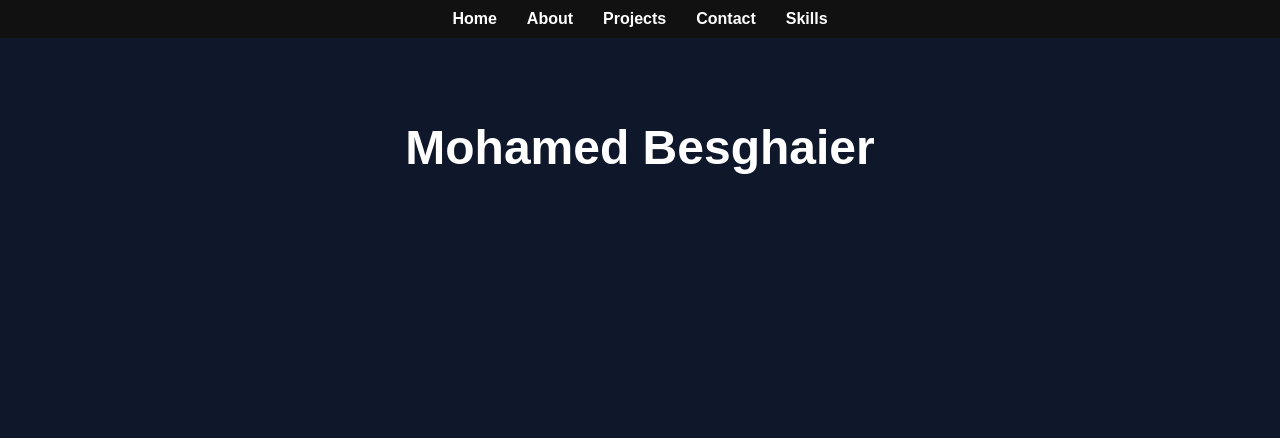
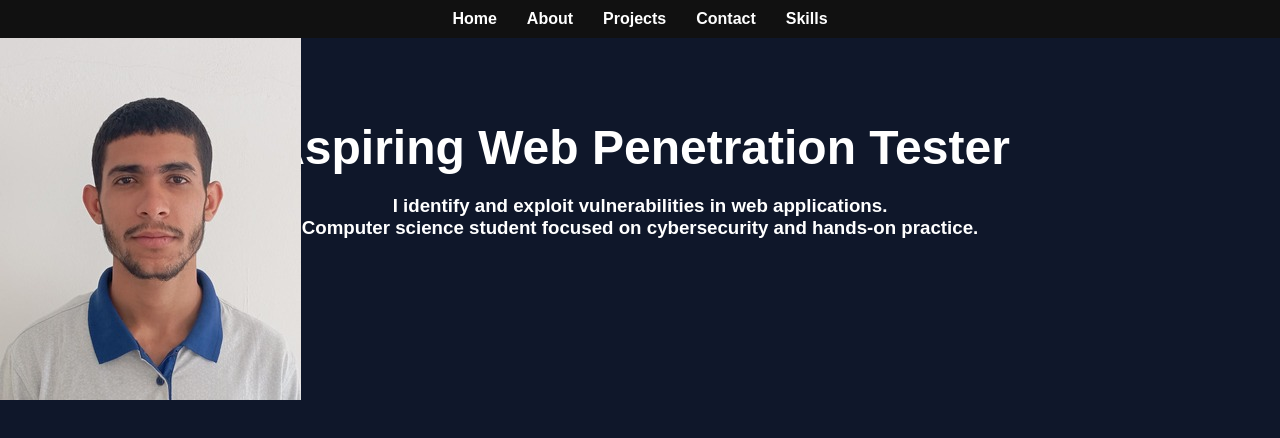
Before and after one commit to mohamed-besghaier/besghaier-portfolio, a React (Vite) app: page / in a window 1280 px wide. Shown: the top 438 px of the page. Built offline with nearby package versions, Linux system fonts and the light colour scheme.

Commit message:
add home image

```diff
--- a/src/index.css
+++ b/src/index.css
@@ -65,13 +65,17 @@ p {
 /* Section */
 section {
   min-height: 100vh;
-  padding: 120px 40px 60px 40px; /* top padding leaves space for navbar */
+  padding: 120px 40px 60px 40px;
   display: flex;
   flex-direction: column;
   justify-content: center;
   align-items: center;
   border-bottom: 1px solid #333;
   text-align: center;
+}
+
+#hero-sec {
+  left: 50%;
 }
 
 /* Headings */
@@ -92,6 +96,14 @@ p {
   line-height: 1.6;
 }
 
+/* Images */
+
+#profile {
+  position: absolute;
+  left: 0;
+  top: 0;
+}
+
 /* Buttons */
 button {
   margin-top: 20px;
--- a/src/pages/About.jsx
+++ b/src/pages/About.jsx
@@ -3,7 +3,12 @@ function About() {
     <div className="page">
       <title> About </title>
       <h2> About Me </h2>
-      <p> Student, Hacker, Content creator </p>
+      <p>
+        I’m Mohamed, a computer science student with a strong interest in web security and penetration testing.
+        I focus on understanding how web applications work internally and how vulnerabilities can be exploited in real-world scenarios. My learning approach is hands-on, using platforms like labs, CTFs, and personal experiments.
+        I’m currently developing my skills in areas such as web vulnerabilities, reconnaissance, and basic exploitation techniques.
+        I’m looking to grow in cybersecurity and gain practical experience through projects, challenges, and real-world opportunities.
+      </p>
     </div>
   );
 }
--- a/src/pages/Hero.jsx
+++ b/src/pages/Hero.jsx
@@ -1,8 +1,17 @@
+import profile from '/src/assets/profile.jpeg'
+
 function Hero() {
   return (
     <div className="page">
       <title> Home </title>
-      <h1> Mohamed Besghaier </h1>
+      <img id='profile' src={profile} alt="profile logo" />
+      <div id='hero-sec'>
+        <h1> Aspiring Web Penetration Tester </h1>
+        <h3>
+          I identify and exploit vulnerabilities in web applications. <br/>
+          Computer science student focused on cybersecurity and hands-on practice.
+        </h3>
+      </div>
     </div>
   );
 }
```
Also changed, not shown: src/assets/profile.jpeg (added).
